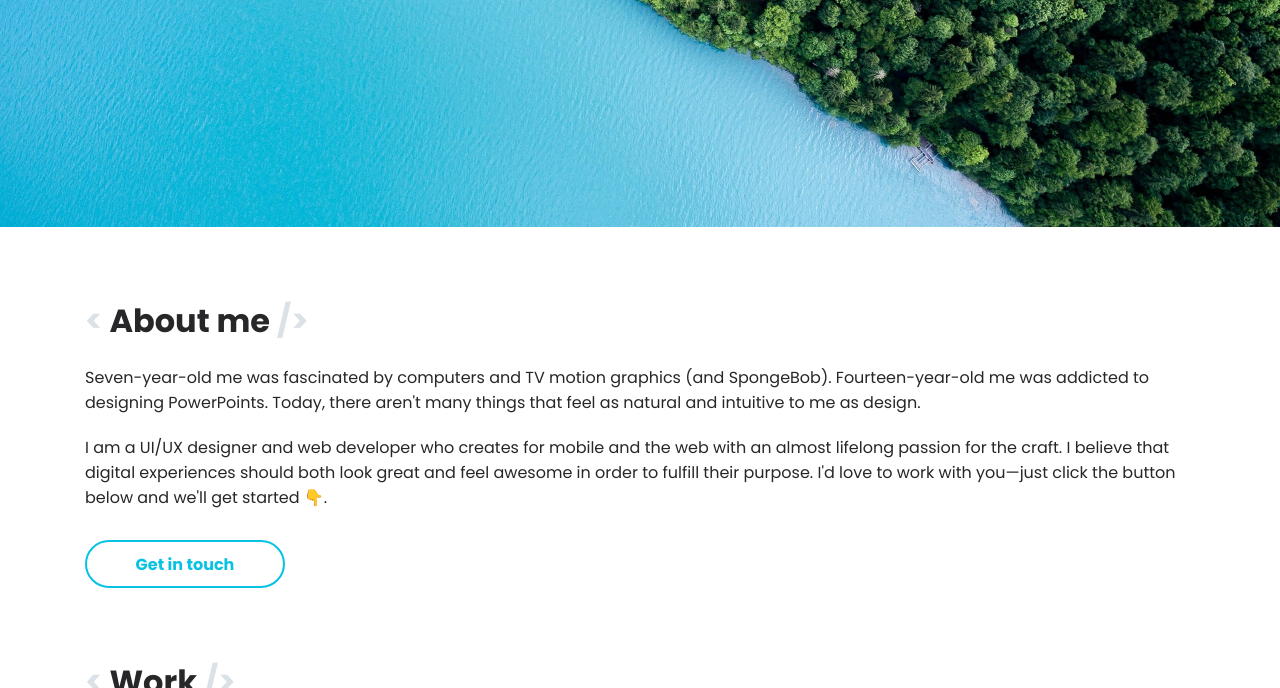
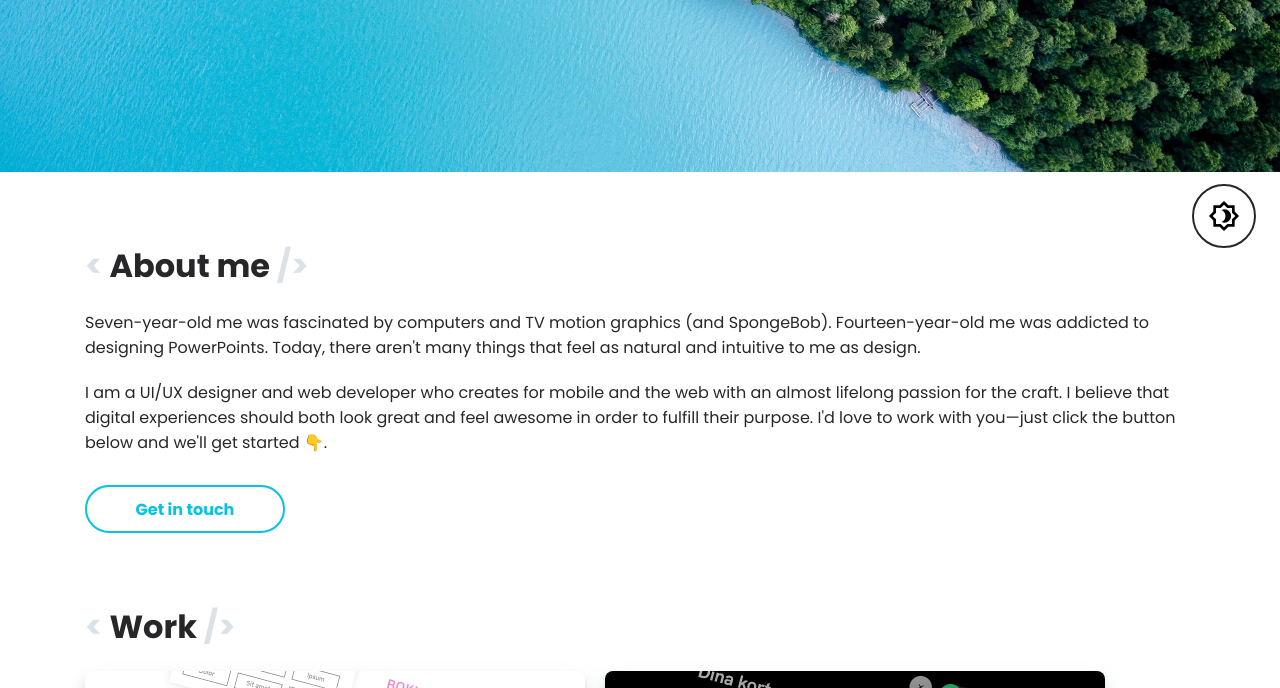
Before and after one commit to marcusbillman/web1-redesign-av-webbplats, a plain HTML site: page docs/index.html in a window 1280 px wide. Shown: the part 528-1216 px from the top of the page. Drawn offline with Linux system fonts and the light colour scheme.

Commit message:
Style dark theme toggle

```diff
--- a/docs/css/main.scss
+++ b/docs/css/main.scss
@@ -181,6 +181,22 @@ nav {
     display: flex;
     justify-content: space-between;
     align-items: center;
+}
+
+/* === DARK THEME TOGGLE === */
+
+.dark-theme-toggle {
+    position: fixed;
+    bottom: 24px;
+    right: 24px;
+    background: var(--color-card-background);
+    border: 2px solid var(--color-text);
+    display: flex;
+    align-items: center;
+    justify-content: center;
+    padding: 14px;
+    border-radius: 100px;
+    z-index: 10;
 }
 
 /* === HERO === */
--- a/docs/index.html
+++ b/docs/index.html
@@ -75,8 +75,8 @@
             <img
                 src="img/dark-theme-24px.svg"
                 alt="Dark theme icon"
-                width="48"
-                height="48"
+                width="32"
+                height="32"
             />
         </div>
         <section class="hero">
```
Also changed, not shown: docs/css/main.css, 1 other file.
